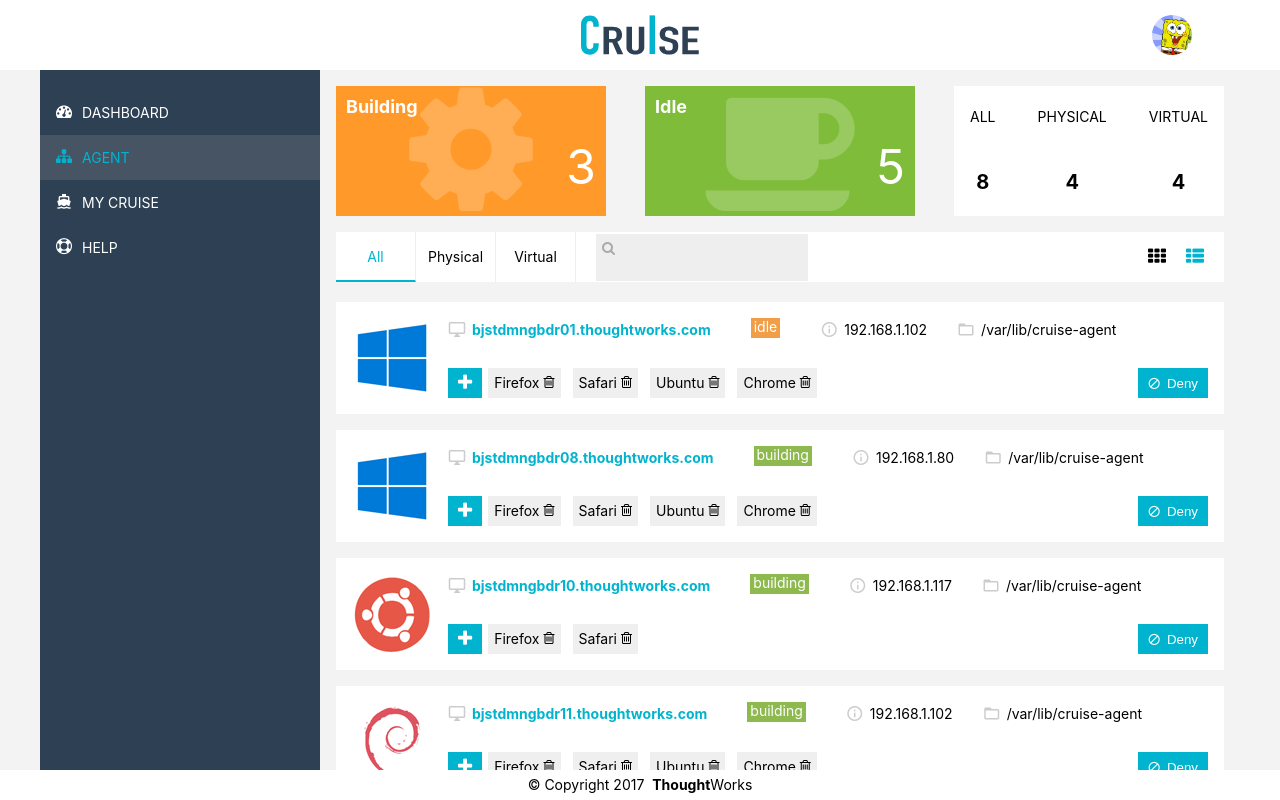
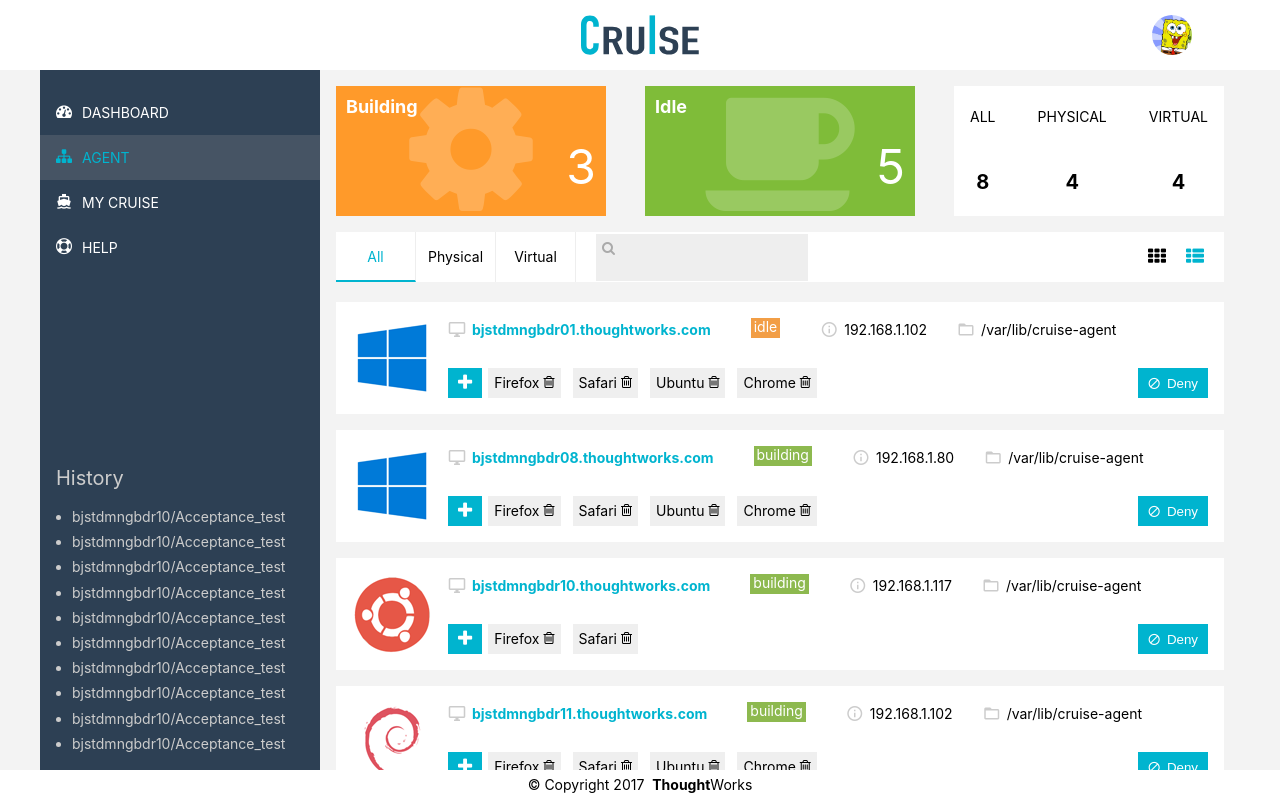
Before and after one commit to imgss/cruise, a React (Create React App) app: page / in a window 1280 px wide. Built offline with nearby package versions, Linux system fonts and the light colour scheme; data requests are answered from the project's data file.

Commit message:
✨ finish history log

```diff
--- a/src/components/SideBar/index.tsx
+++ b/src/components/SideBar/index.tsx
@@ -52,6 +52,7 @@
     <aside
       className={css`
         background-color: #2d4054;
+        position: relative;
         padding-top: 20px;
         box-sizing: border-box;
         width: 280px;
@@ -60,8 +61,37 @@
       `}
     >
       {
-        menus.map((menu) => <MenuItem {...menu} />)
+        menus.map((menu) => <MenuItem key={menu.text} {...menu} />)
       }
+      <section
+        className={css`
+          color: #ccc;
+          padding-left: 16px;
+          width: 280px;
+          box-sizing: border-box;
+          position: absolute;
+          bottom: 0;
+          ul{
+            padding-inline-start: 16px;
+          }
+          li{
+            text-overflow: ellipsis;
+            line-height: 1.8em;
+            white-space: nowrap;
+            oveflow: hidden;
+          }
+          .title{
+            font-size: 20px;
+          }
+        `}
+      >
+        <div className="title">History</div>
+        <ul>
+          {
+            Array.from({ length: 10 }).map((i) => <li>bjstdmngbdr10/Acceptance_test</li>)
+          }
+        </ul>
+      </section>
     </aside>
   );
 }
--- a/src/layout/Main/Content/components/Agent/index.tsx
+++ b/src/layout/Main/Content/components/Agent/index.tsx
@@ -153,7 +153,10 @@
                     onChange({
                       ...data,
                       resources: newResource,
-                    }).then(() => setVisible(false));
+                    }).then(() => {
+                      setVisible(false);
+                      setInput('');
+                    });
                   }
                 };
                 return (
```
Also changed, not shown: 2 other files (tests, documents, lock files or other folders).
